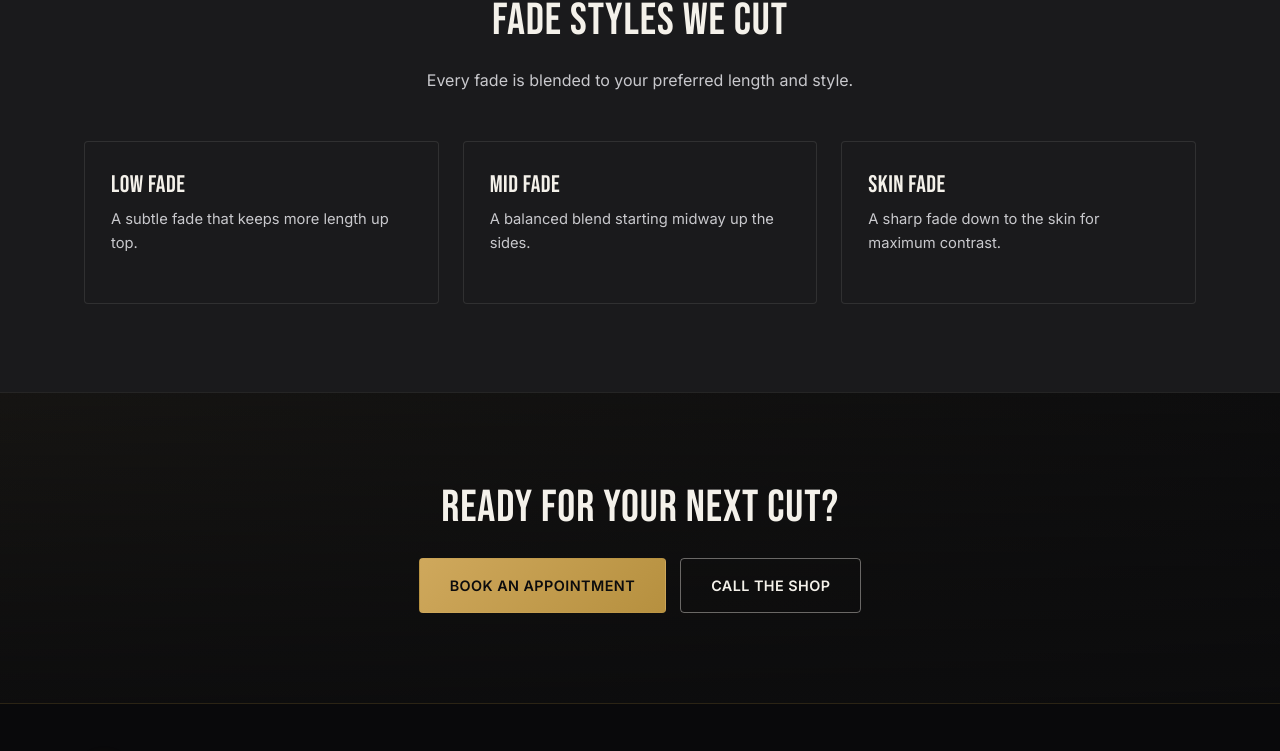
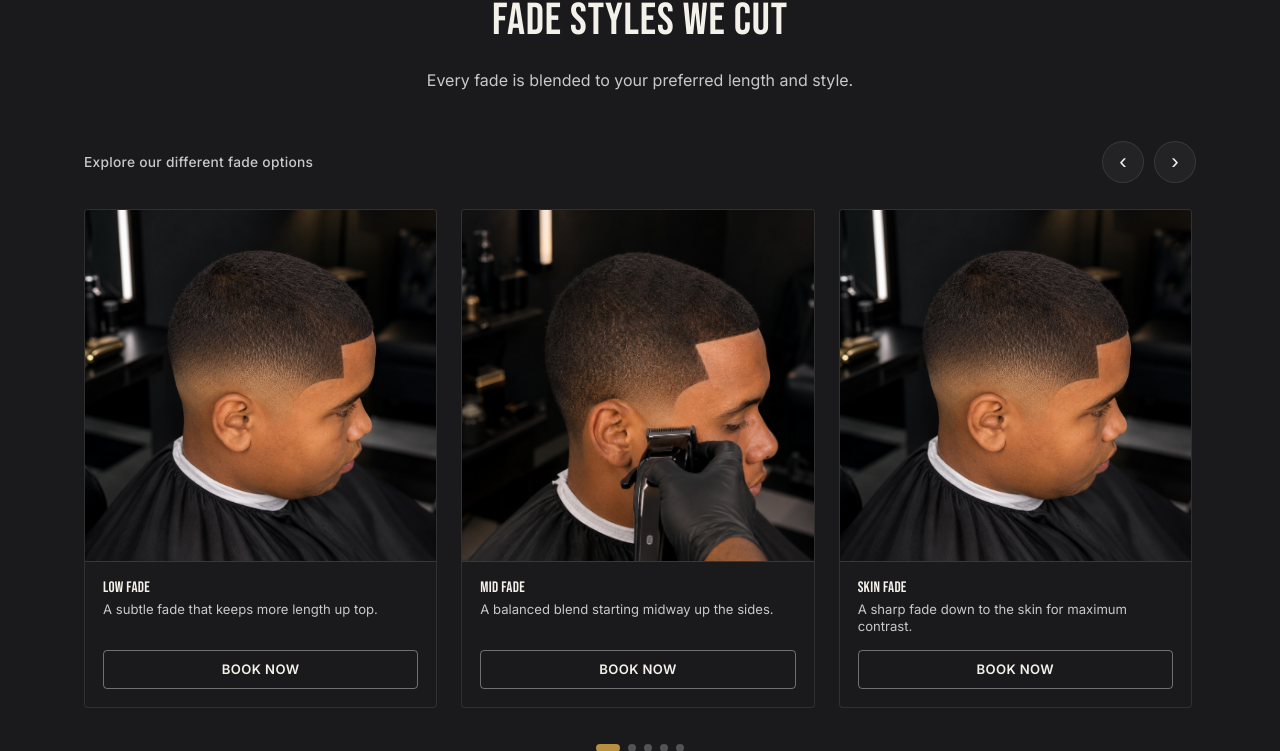
Before and after one commit to renyross/site-barber, a plain HTML site: page haircuts-fades.html in a window 1280 px wide. Shown: the part 1464-2215 px from the top of the page. Drawn offline with Linux system fonts and the light colour scheme.

Commit message:
feat: convert static fade grid to an image carousel in haircuts-fades.html

```diff
--- a/haircuts-fades.html
+++ b/haircuts-fades.html
@@ -167,10 +167,84 @@
         <h2>Fade Styles We Cut</h2>
         <p>Every fade is blended to your preferred length and style.</p>
       </div>
-      <div class="grid grid--3">
-        <div class="card"><h3>Low Fade</h3><p>A subtle fade that keeps more length up top.</p></div>
-        <div class="card"><h3>Mid Fade</h3><p>A balanced blend starting midway up the sides.</p></div>
-        <div class="card"><h3>Skin Fade</h3><p>A sharp fade down to the skin for maximum contrast.</p></div>
+
+      <div class="services-carousel-wrapper">
+        <div class="carousel-nav-header">
+          <span class="carousel-hint">Explore our different fade options</span>
+          <div class="carousel-controls">
+            <button type="button" class="carousel-btn carousel-btn--prev" aria-label="Previous style" onclick="var c=this.closest('.services-carousel-wrapper').querySelector('.services-carousel'); if(c) c.scrollBy({left: -330, behavior: 'smooth'});">&#8249;</button>
+            <button type="button" class="carousel-btn carousel-btn--next" aria-label="Next style" onclick="var c=this.closest('.services-carousel-wrapper').querySelector('.services-carousel'); if(c) c.scrollBy({left: 330, behavior: 'smooth'});">&#8250;</button>
+          </div>
+        </div>
+
+        <div class="services-carousel">
+          <div class="card service-card">
+            <div class="service-card-media">
+              <img src="images/service-low-fade.jpg" alt="Low Fade Haircut" class="service-card-img" loading="lazy">
+            </div>
+            <div class="service-card-body">
+              <div class="service-card-top">
+                <h3>Low Fade</h3>
+              </div>
+              <p class="service-desc">A subtle fade that keeps more length up top.</p>
+              <a href="book-appointment.html" class="btn btn--outline btn--sm">Book Now</a>
+            </div>
+          </div>
+
+          <div class="card service-card">
+            <div class="service-card-media">
+              <img src="images/service-fade-clipper.jpg" alt="Mid Fade Haircut" class="service-card-img" loading="lazy">
+            </div>
+            <div class="service-card-body">
+              <div class="service-card-top">
+                <h3>Mid Fade</h3>
+              </div>
+              <p class="service-desc">A balanced blend starting midway up the sides.</p>
+              <a href="book-appointment.html" class="btn btn--outline btn--sm">Book Now</a>
+            </div>
+          </div>
+
+          <div class="card service-card">
+            <div class="service-card-media">
+              <img src="images/service-low-fade.jpg" alt="Skin Fade Haircut" class="service-card-img" loading="lazy">
+            </div>
+            <div class="service-card-body">
+              <div class="service-card-top">
+                <h3>Skin Fade</h3>
+              </div>
+              <p class="service-desc">A sharp fade down to the skin for maximum contrast.</p>
+              <a href="book-appointment.html" class="btn btn--outline btn--sm">Book Now</a>
+            </div>
+          </div>
+
+          <div class="card service-card">
+            <div class="service-card-media">
+              <img src="images/service-neck-taper.jpg" alt="Neck Taper Fade" class="service-card-img" loading="lazy">
+            </div>
+            <div class="service-card-body">
+              <div class="service-card-top">
+                <h3>Neck Taper</h3>
+              </div>
+              <p class="service-desc">A clean, sharp blowout taper fade at the neck.</p>
+              <a href="book-appointment.html" class="btn btn--outline btn--sm">Book Now</a>
+            </div>
+          </div>
+
+          <div class="card service-card">
+            <div class="service-card-media">
+              <img src="images/service-design-cross.jpg" alt="Custom Hair Design Cross" class="service-card-img" loading="lazy">
+            </div>
+            <div class="service-card-body">
+              <div class="service-card-top">
+                <h3>Hair Design</h3>
+              </div>
+              <p class="service-desc">Unique custom geometric or artistic hair designs shaved into the fade.</p>
+              <a href="book-appointment.html" class="btn btn--outline btn--sm">Book Now</a>
+            </div>
+          </div>
+        </div>
+
+        <div class="carousel-dots" aria-hidden="true"></div>
       </div>
     </div>
   </section>
```
